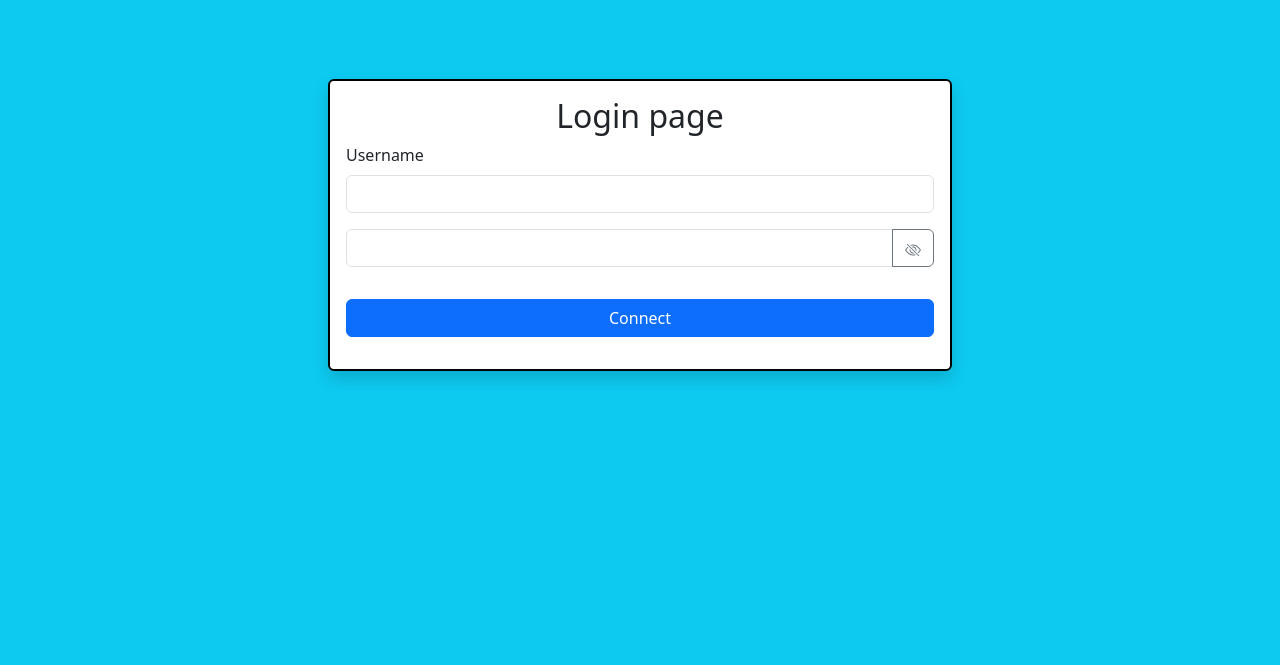
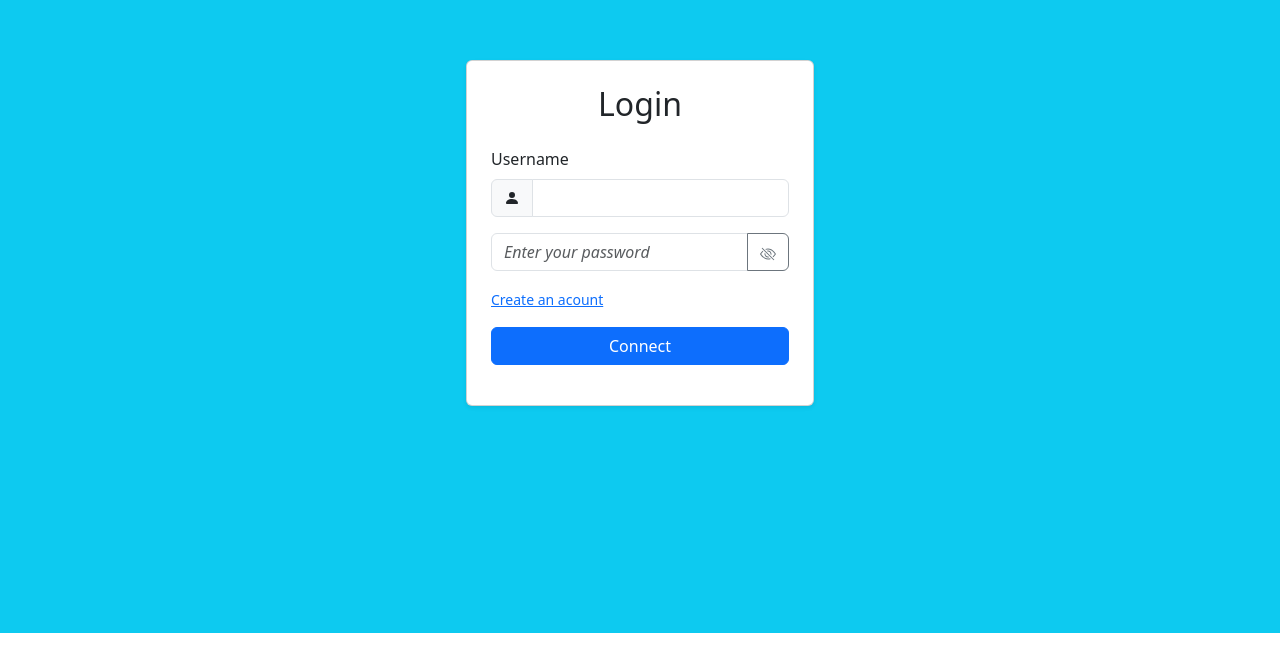
Before and after one commit to Edmondbrn/react_project, a React (Create React App) app in the folder frontend/: page /login in a window 1280 px wide. Shown: the part 167-832 px from the top of the page. After the commit the page ends 800 px from the top, so only its background shows below. Built offline with nearby package versions, Linux system fonts and the light colour scheme; no server answers.

Commit message:
refactore login page component

```diff
--- a/frontend/src/features/login/components/LoginForm.jsx
+++ b/frontend/src/features/login/components/LoginForm.jsx
@@ -2,7 +2,9 @@ import { useState } from "react";
 import FormField from "../../../shared/ui/components/FormField";
 import LoadingFormBtn from "../../../shared/ui/components/LoadingFormBtn";
 import useLoginForm from "../hooks/useLoginForm";
-import { BsEye, BsEyeSlash } from "react-icons/bs";
+import { BsEye, BsEyeSlash, BsFillPersonFill } from "react-icons/bs";
+import Href from "../../../shared/ui/components/Href";
+import { handleChange } from "../../../shared/ui/hooks/handleChangeForm";
 
 
 
@@ -12,10 +14,10 @@ function LoginForm() {
     const [showPassword, setShowPassword] = useState(false);
 
     return (
-        <div className='p-3 bg-info'>
-            <div className='d-flex justify-content-center align-items-center min-vh-100'>
-                <div className='container border border-2 border-black rounded w-50 p-3 shadow p-3 mb-5 bg-body'>
-                    <h2 className='text-center'>Login page</h2>
+    <div className='p-3 bg-info vh-100 d-flex justify-content-center align-items-center'>
+        <div className="card shadow-sm p-4">
+            <h2 className="text-center mb-4">Login</h2>
+
                 {errors.api && <div className="alert alert-danger">{errors.api}</div>}
 
                 <form onSubmit={handleSubmit}>
@@ -26,16 +28,21 @@ function LoginForm() {
                         value = {formData.username}
                         onChange = {changeHandler}
                         error = {errors.username}
+                        icon = {<BsFillPersonFill/>}
                     />
+
 
                     <div className="input-group mb-3">
                         <input
                             type={showPassword ? "text" : "password"}
                             className="form-control"
                             name="password"
+                            style = {{fontStyle: "italic"}}
                             value={formData.password}
                             onChange={changeHandler}
+                            placeholder = "Enter your password"
                         />
+
                         <button
                                 type="button"
                                 className="btn btn-outline-secondary"
@@ -46,6 +53,10 @@ function LoginForm() {
                         </button>
                     </div>
 
+                    <Href
+                        hrefLink = "signin/"
+                        hrefText = "Create an acount"
+                    />
 
                     <LoadingFormBtn
                         text = "Connect"
@@ -55,7 +66,7 @@ function LoginForm() {
                 </form>
             </div>
         </div>
-        </div>
+
     );
 
 }
--- a/frontend/src/shared/ui/components/FormField.jsx
+++ b/frontend/src/shared/ui/components/FormField.jsx
@@ -1,10 +1,29 @@
-
 /**
  * Function that will create a react form field based on given information
  * @param {Object} param0
  * @returns
  */
-function FormField({ label, name, type, value, onChange, error }) {
+function FormField({ label, name, type, value, onChange, error, icon, showLabel = true }) {
+  if (icon) {
+    return (
+      <div className="mb-3">
+        {showLabel && <label className="form-label">{label}</label>}
+        <div className="input-group">
+          <span className="input-group-text">{icon}</span>
+          <input
+            type={type || 'text'}
+            name={name}
+            className={`form-control ${error ? 'is-invalid' : ''}`}
+            value={value}
+            onChange={onChange}
+            placeholder={!showLabel ? label : undefined}
+          />
+          {error && <div className="invalid-feedback">{error}</div>}
+        </div>
+      </div>
+    );
+  }
+
   return (
     <div className="mb-3">
       <label className="form-label">{label}</label>
--- /dev/null
+++ b/frontend/src/shared/ui/components/Href.jsx
@@ -0,0 +1,14 @@
+
+
+/**
+ * Component to insert a Href tag with the redirection link
+ * @param {Object} param0
+ * @returns
+ */
+function Href({hrefLink, hrefText}) {
+    return (
+        <a href={hrefLink} className="small">{hrefText}</a>
+    );
+}
+
+export default Href;
```
Lines whose indentation alone changed are shown as unchanged.
